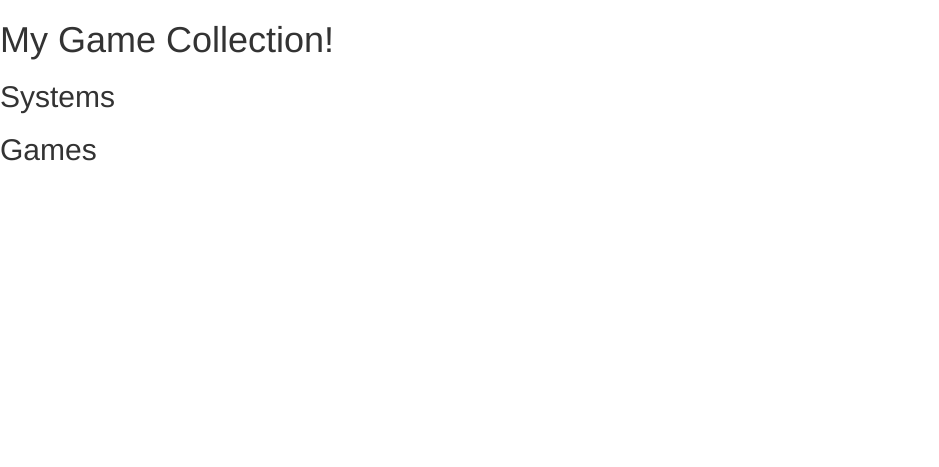
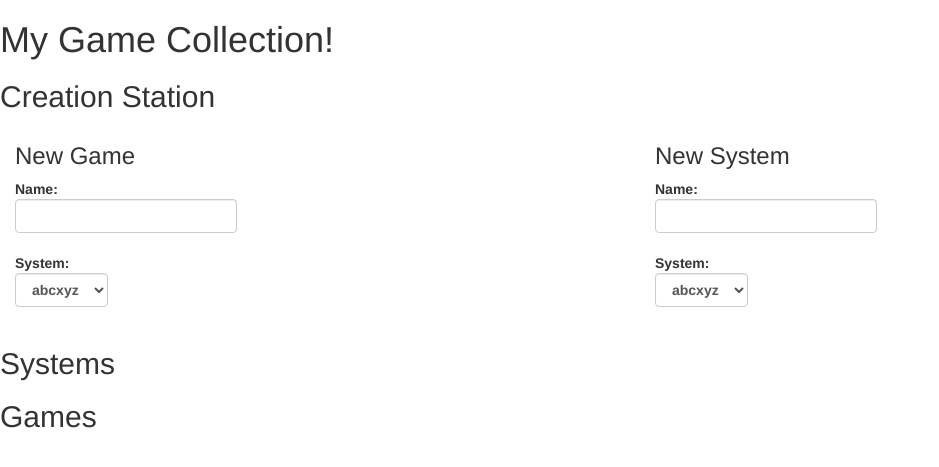
Before and after one commit to nickfun/games, a PHP site: page /front.php in a window 1280 px wide. Shown: the top 467 px of the page, without its empty margins (0-939 px from the left). Run offline with PHP 8.4, Linux system fonts and the light colour scheme; data that the repository does not hold is empty; some libraries are stand-ins or nearby versions.

Commit message:
mockup forms for submitting new items

```diff
--- a/front.php
+++ b/front.php
@@ -16,6 +16,45 @@
 
     <h1>My Game Collection!</h1>
 
+    <h2>Creation Station</h2>
+    <!-- TODO: this should be a Marionette View -->
+    <div class="container-fluid">
+      <div class="row">
+
+	<div class="col-sm-6 col-xs-12">
+	  <h3>New Game</h3>
+	  <form id="new-game" role="form">
+	    <div class="form-group">
+	      <label>
+		Name: <input type="text" name="name" class="form-control">
+	      </label>
+	    </div>
+	    <div class="form-group">
+	      <label>
+		System: <select class="form-control"><option>abcxyz</option></select>
+	      </label>
+	    </div>
+	  </form>
+	</div>
+
+	<div class="col-sm-6 col-xs-12">
+	  <h3>New System</h3>
+	  <form id="new-system" role="form">
+	    <div class="form-group">
+	      <label>
+		Name: <input type="text" name="name" class="form-control">
+	      </label>
+	    </div>
+	    <div class="form-group">
+	      <label>
+		System: <select class="form-control"><option>abcxyz</option></select>
+	      </label>
+	    </div>
+	  </form>
+	</div>
+      </div>
+    </div>
+
     <h2>Systems</h2>
     <div id="system-list"></div>
 
```
